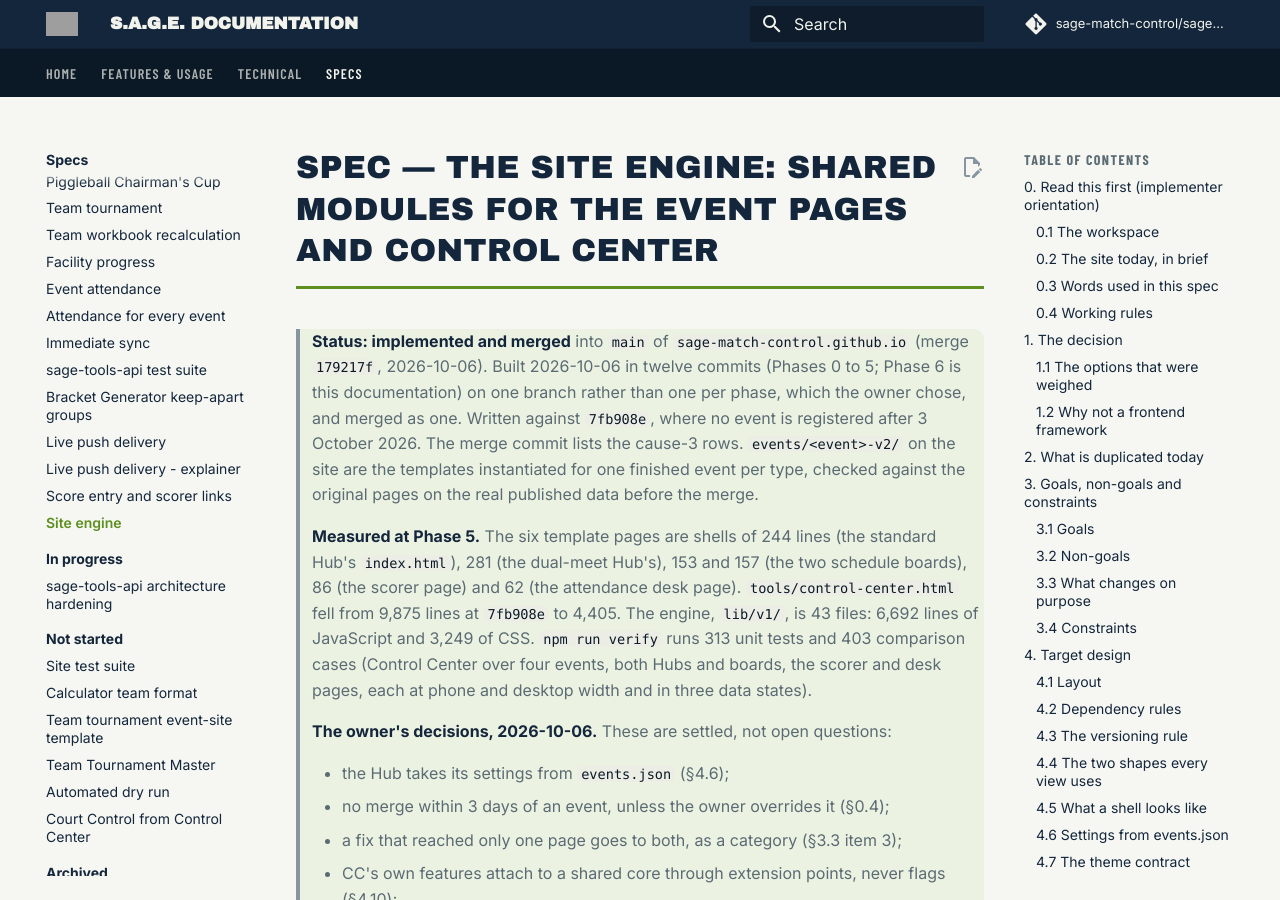
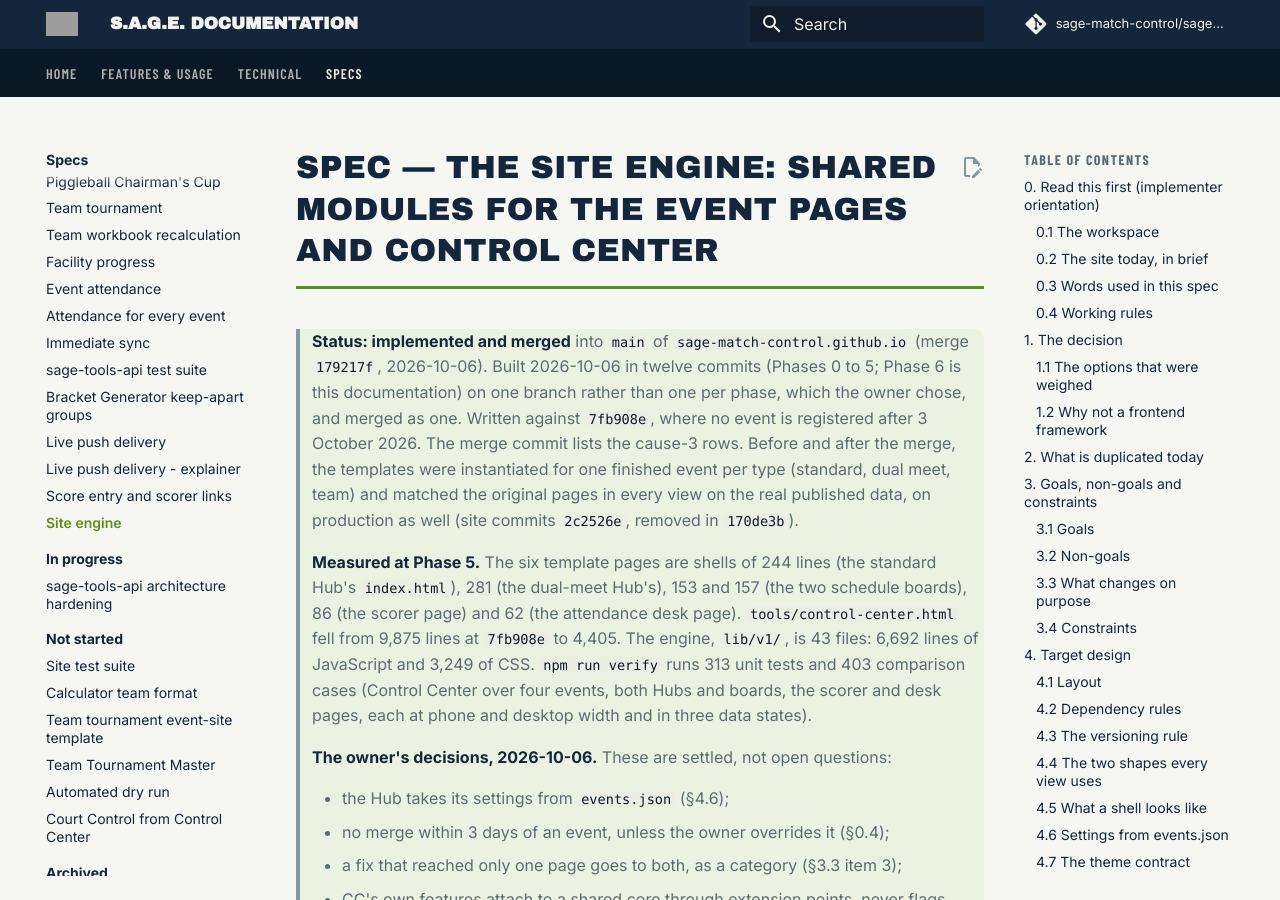
Before and after one commit to sage-match-control/sage-docs, an MkDocs documentation site: the page built from docs/specs/implemented/site-engine-spec.md, in a window 1280 px wide and 900 px high. Built offline with MkDocs 1.6.1 and Material for MkDocs 9.7.7, drawn with Linux system fonts in a browser that asks for light colours; comment, search, counter and statistics services are not loaded.

Commit message:
Site engine spec: the real-data check pages are gone; record the check
Co-Authored-By: Claude Opus 5.5 <noreply@anthropic.com>

```diff
--- a/docs/specs/implemented/site-engine-spec.md
+++ b/docs/specs/implemented/site-engine-spec.md
@@ -5,9 +5,10 @@
 > 5; Phase 6 is this documentation) on one branch rather than one per phase,
 > which the owner chose, and merged as one. Written against `7fb908e`, where no
 > event is registered after 3 October 2026. The merge commit lists the cause-3
-> rows. `events/<event>-v2/` on the site are the templates instantiated for one
-> finished event per type, checked against the original pages on the real
-> published data before the merge.
+> rows. Before and after the merge, the templates were instantiated for one
+> finished event per type (standard, dual meet, team) and matched the original
+> pages in every view on the real published data, on production as well
+> (site commits `2c2526e`, removed in `170de3b`).
 >
 > **Measured at Phase 5.** The six template pages are shells of 244 lines (the
 > standard Hub's `index.html`), 281 (the dual-meet Hub's), 153 and 157 (the two
```
